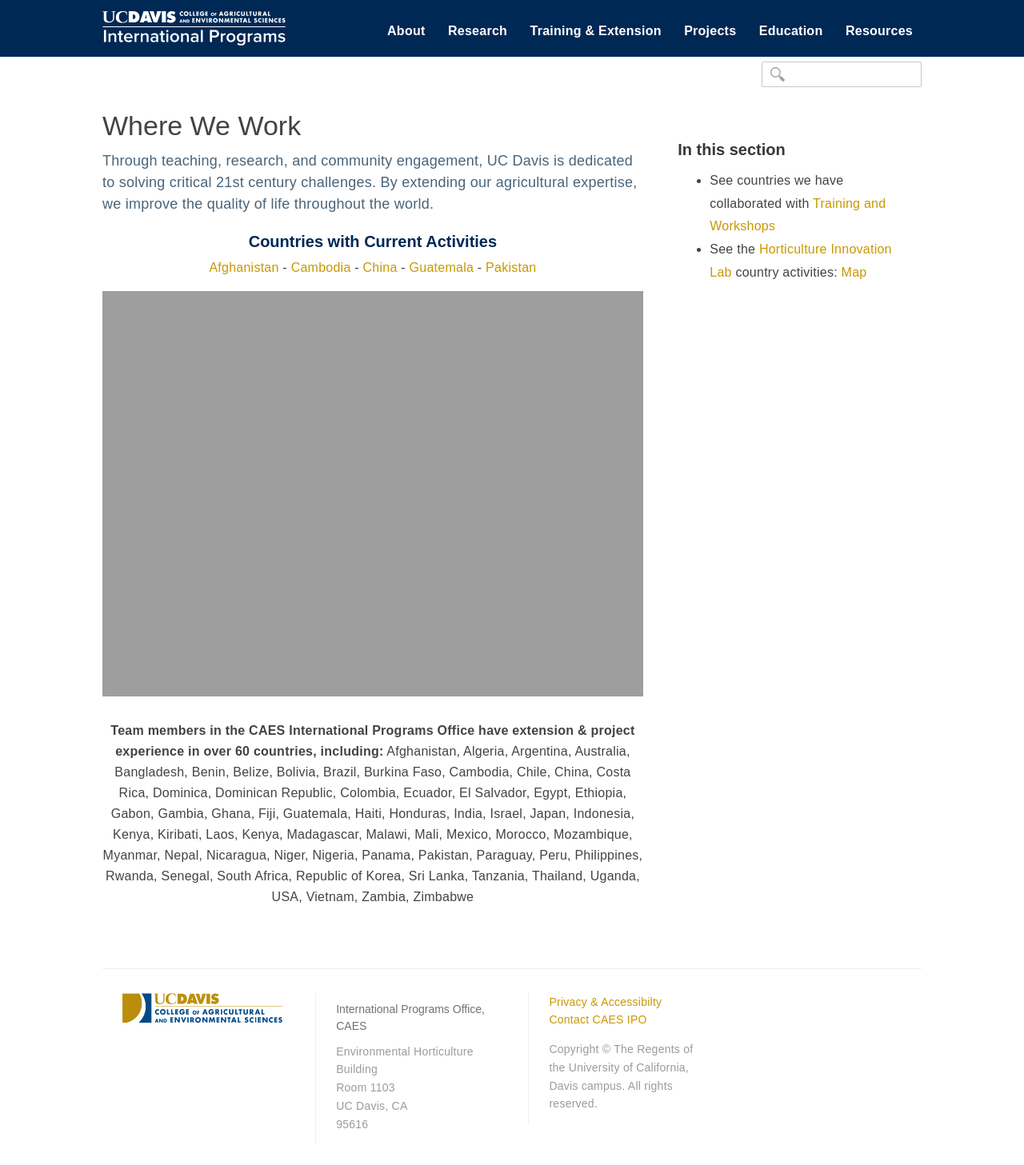
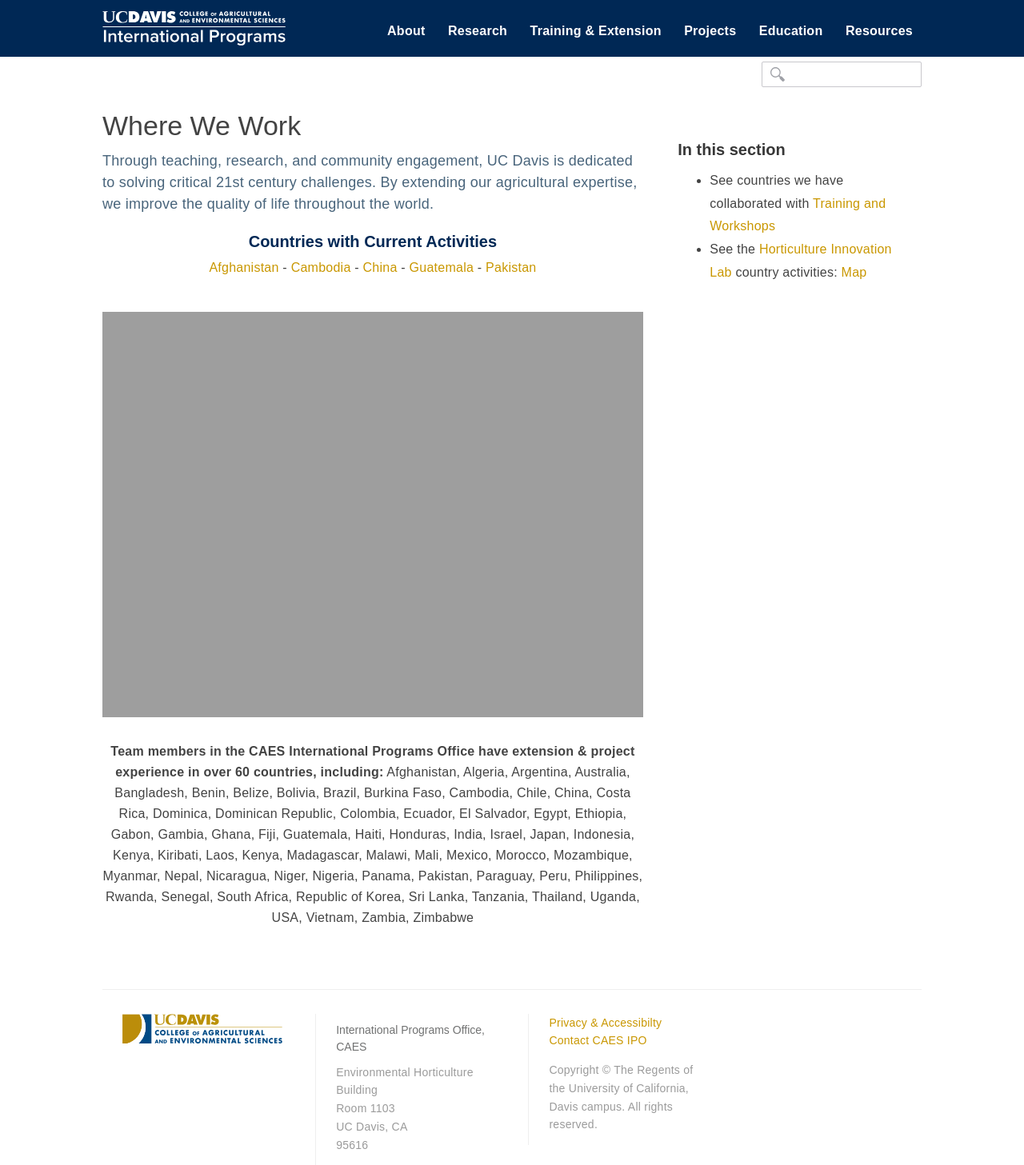
Before and after one commit to ucdavis/ip, a Jekyll site: the page built from about/where-we-work.html, in a window 1280 px wide. Shown: the whole page at 80% size. Built offline with Jekyll 4.4.1, drawn with Linux system fonts in a browser that asks for light colours; nearby versions of some CDN libraries; before the commit the page ends 1431 px from its top, so only the background shows below that.

Commit message:
countries we work spacing

```diff
--- a/about/where-we-work.html
+++ b/about/where-we-work.html
@@ -10,7 +10,7 @@
 
 
     <h3 class="t-center">Countries with Current Activities</h3>
-    <p class="t-center" class="countrylist"> <a href="/countries/afghanistan">Afghanistan</a> - <a href="/countries/cambodia">Cambodia</a> - <a href="/countries/china">China</a> - <a href="/countries/guatemala">Guatemala</a> - <a href="/countries/pakistan">Pakistan</a><br>
+    <p class="t-center" class="countrylist"> <a href="/countries/afghanistan">Afghanistan</a> - <a href="/countries/cambodia">Cambodia</a> - <a href="/countries/china">China</a> - <a href="/countries/guatemala">Guatemala</a> - <a href="/countries/pakistan">Pakistan</a><br><br>
 
     <div class="imagewrapper imagewrapper--fullwidth">
         <a href="#" data-featherlight="#mylightbox">
```
